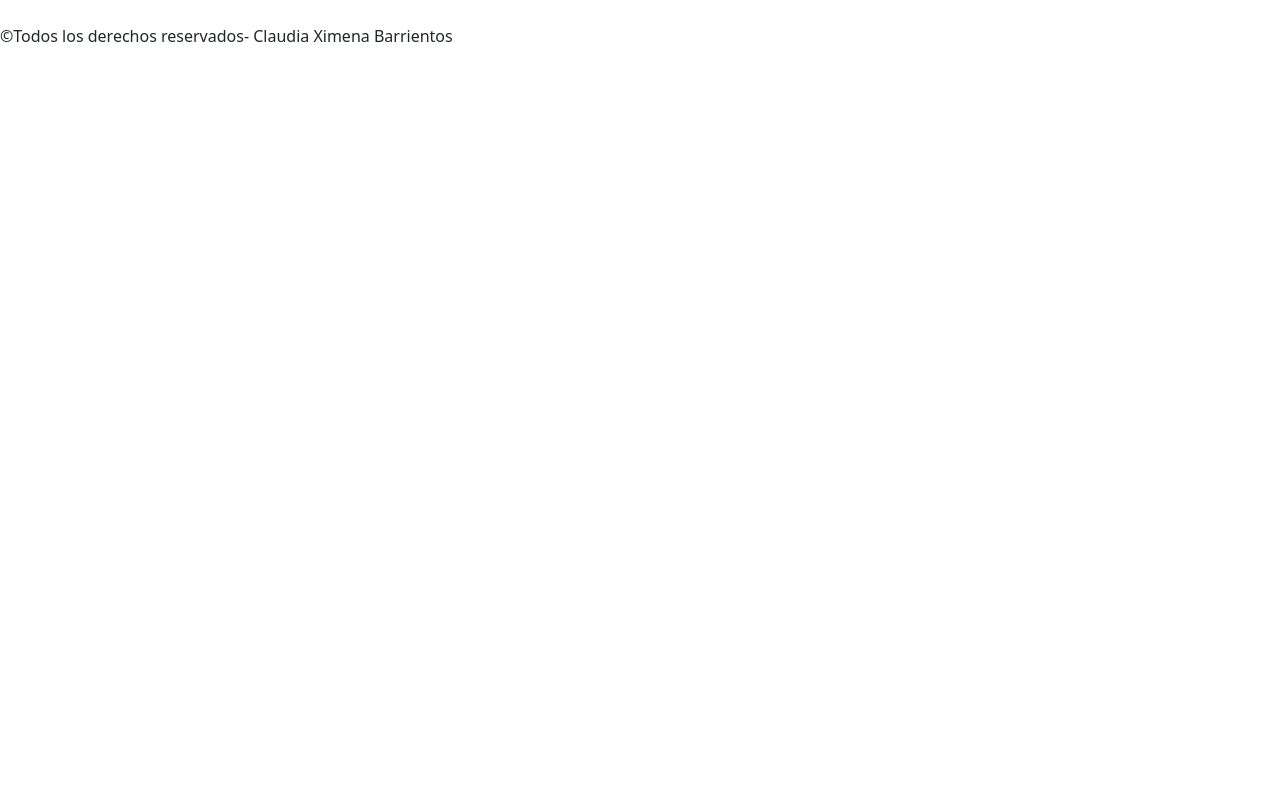
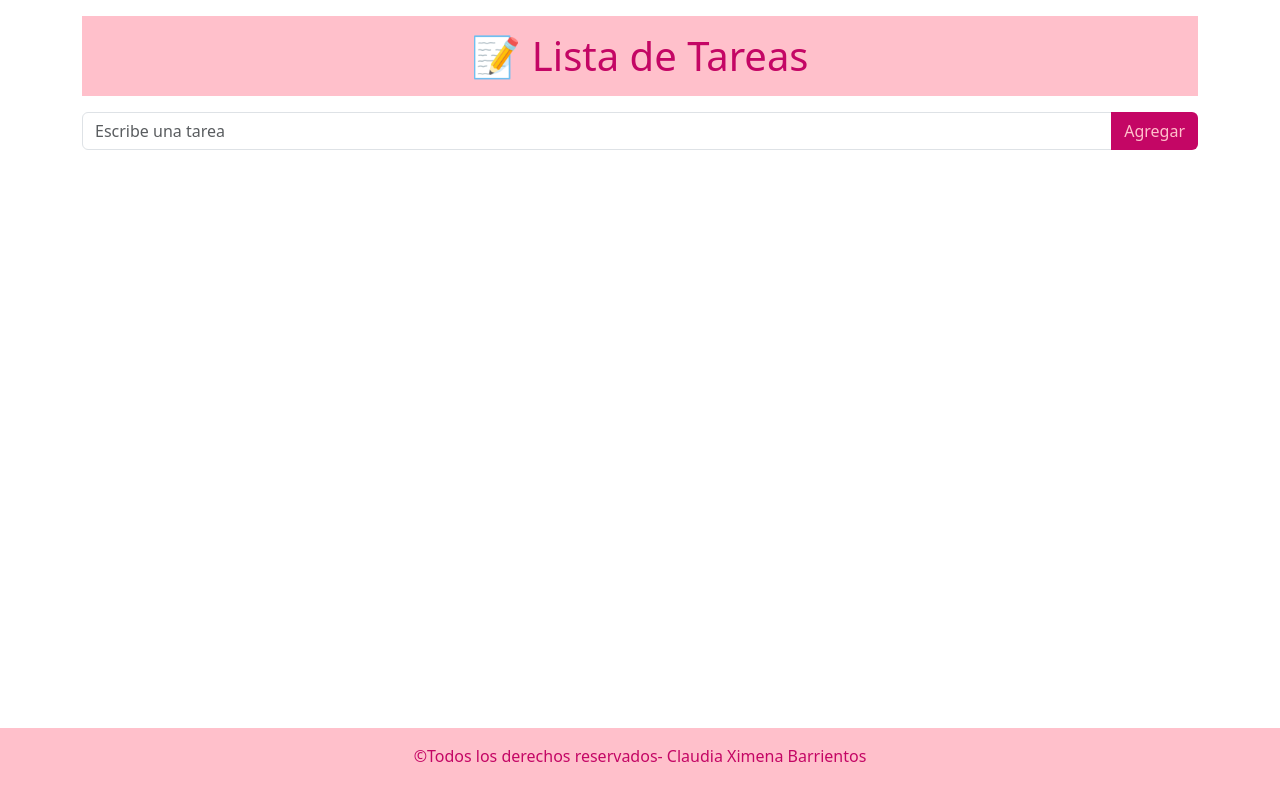
Before and after one commit to ximebarrientos/DOM-ejercicio3, a plain HTML site: page index.html in a window 1280 px wide. Drawn offline with nearby package versions, Linux system fonts and the light colour scheme.

Commit message:
hice todo el maquetado principal del proyecto

```diff
--- a/css/style.css
+++ b/css/style.css
@@ -0,0 +1,19 @@
+body{
+    min-height: 100vh;
+    display: flex;
+    flex-direction: column;
+}
+
+main{
+    flex-grow: 1;
+}
+
+.fondoRosa,h1{
+    background-color: pink;
+    color: #c40665;
+}
+
+.btn-rosa{
+    background-color: #c40665;
+    color: pink;
+}
--- a/index.html
+++ b/index.html
@@ -12,11 +12,19 @@
 </head>
 <body>
     <header></header>
-    <main>
+    <main class="mt-3 container">
+    <h1 class="text-center p-3 mb-3">📝 Lista de Tareas</h1>
+    <form class="input-group mb-3">
+      <input type="text" id="nuevaTarea" class="form-control" placeholder="Escribe una tarea" minlength="3" maxlength="150">
+      <button type="submit" id="agregarBtn" class="btn btn-rosa">Agregar</button>
+    </form>
+    <ul id="listaTareas" class="list-group">
 
+    </ul>
+  </div>
     </main>
-    <footer>
-        <p class="py-4">&copy;Todos los derechos reservados- Claudia Ximena Barrientos</p>
+    <footer class="text-center fondoRosa">
+        <p class="py-3">&copy;Todos los derechos reservados- Claudia Ximena Barrientos</p>
     </footer>
     <script src="./js/app.js"></script>
 </body>
```
